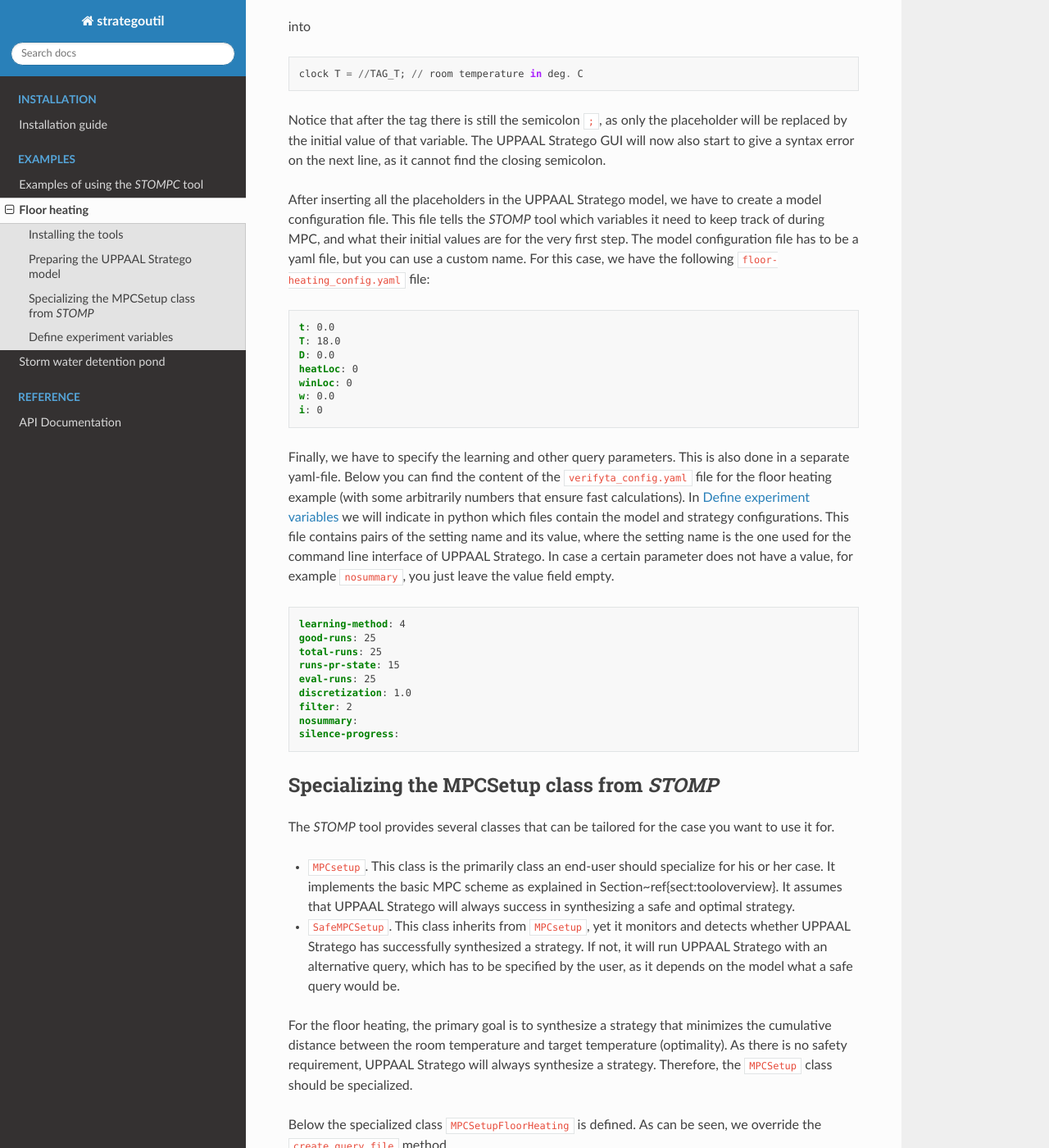
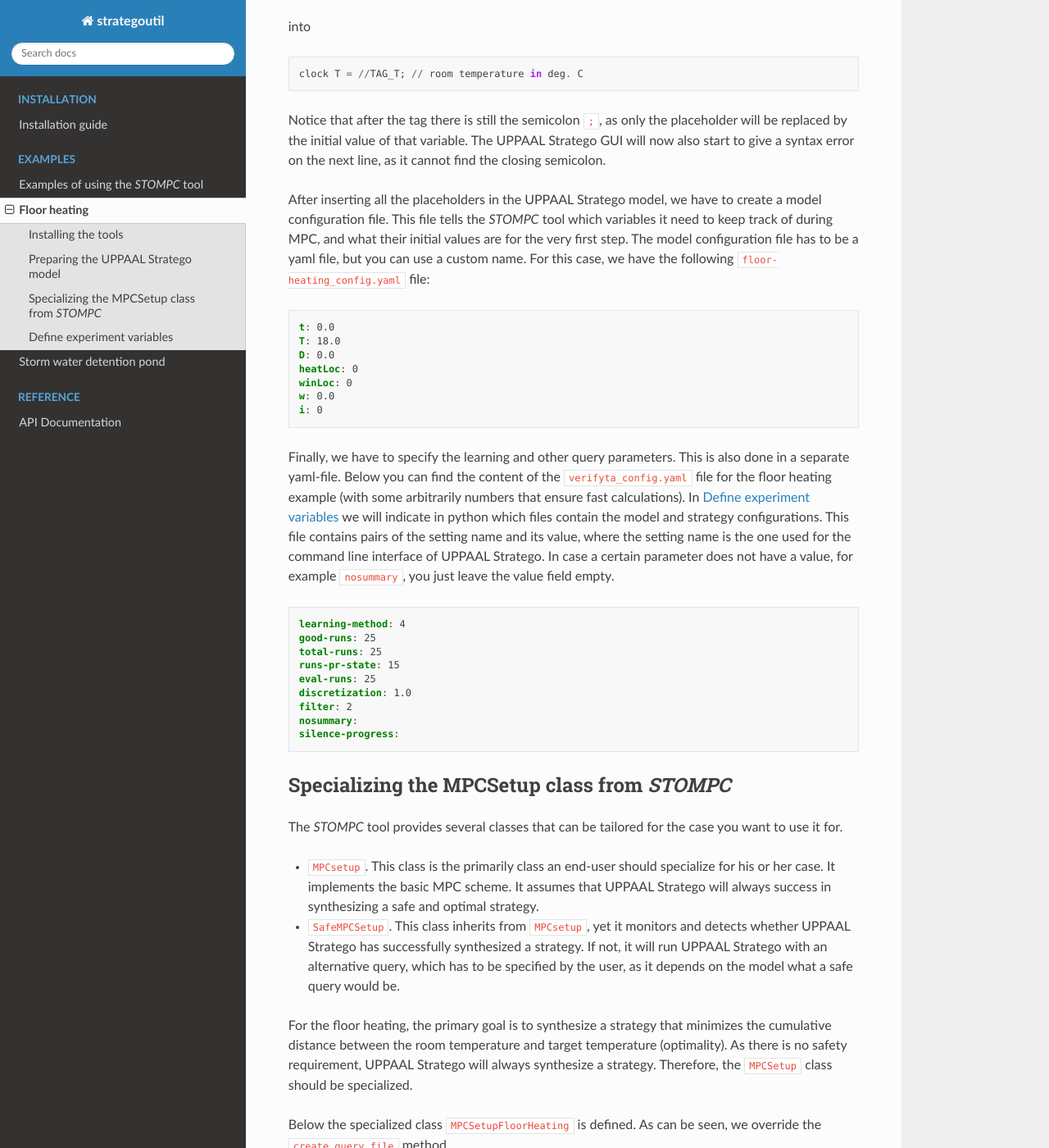
Before and after one commit to DEIS-Tools/strategoutil, a Sphinx documentation site: the page built from docs/source/examples/floor-heating.rst, in a window 1280 px wide and 1400 px high, scrolled down 847 px. Shown: the whole window at 82% size. Built offline with Sphinx 7.4.7 and the Read the Docs theme 2.0.0, drawn with Linux system fonts in a browser that asks for light colours; some of the changed text lies outside the part shown.

Commit message:
Small textual changes to previous examples

```diff
--- a/docs/source/examples/floor-heating.rst
+++ b/docs/source/examples/floor-heating.rst
@@ -29,7 +29,7 @@ suitable for online control. That also has been the situation for this case. The
 from `this paper <doi.org/10.1007/978-3-662-49674-9_14>`_ has been modified for this online
 model-predictive control setup.
 In this section, we do not discuss how to adjust a model suitable for offline control to one for
-online control, but we indicate what you have to do specifically for using *STOMP* tool to
+online control, but we indicate what you have to do specifically for using *STOMPC* tool to
 perform this online control.
 
 In the UPPAAL Stratego model, we need to insert placeholders at the variables that will have
@@ -52,7 +52,7 @@ be replaced by the initial value of that variable. The UPPAAL Stratego GUI will
 give a syntax error on the next line, as it cannot find the closing semicolon.
 
 After inserting all the placeholders in the UPPAAL Stratego model, we have to create a model
-configuration file. This file tells the *STOMP* tool which variables it need to keep track of
+configuration file. This file tells the *STOMPC* tool which variables it need to keep track of
 during MPC, and what their initial values are for the very first step. The model configuration file
 has to be a yaml file, but you can use a custom name. For this case, we have the following
 ``floor-heating_config.yaml`` file:
@@ -89,16 +89,16 @@ parameter does not have a value, for example ``nosummary``, you just leave the v
     silence-progress:
 
 
---------------------------------------------
-Specializing the MPCSetup class from *STOMP*
---------------------------------------------
+---------------------------------------------
+Specializing the MPCSetup class from *STOMPC*
+---------------------------------------------
 
-The *STOMP* tool provides several classes that can be tailored for the case you want to use
+The *STOMPC* tool provides several classes that can be tailored for the case you want to use
 it for.
 
 * ``MPCsetup``. This class is the primarily class an end-user should specialize for his or her
-  case. It implements the basic MPC scheme as explained in Section~\ref{sect:tooloverview}. It
-  assumes that UPPAAL Stratego will always success in synthesizing a safe and optimal strategy.
+  case. It implements the basic MPC scheme. It assumes that UPPAAL Stratego will always success in
+  synthesizing a safe and optimal strategy.
 * ``SafeMPCSetup``. This class inherits from ``MPCsetup``, yet it monitors and detects
   whether UPPAAL Stratego has successfully synthesized a strategy. If not, it will run UPPAAL
   Stratego with an alternative query, which has to be specified by the user, as it depends on the
--- a/docs/source/examples/pond.rst
+++ b/docs/source/examples/pond.rst
@@ -6,7 +6,7 @@
 Storm water detention pond
 ==========================
 
-This part of the documentation demonstrates how *STOMP* is used to perform online control
+This part of the documentation demonstrates how *STOMPC* is used to perform online control
 for storm water detention ponds.
 
 --------------------
@@ -258,7 +258,7 @@ Finally, we can create the MPC object from our ``MPCSetupPond`` class:
 Combining strategy synthesis and simulation
 -------------------------------------------
 
-Finally, we need to actually define how *STOMP* should combine UPPAAL Stratego and SWMM
+Finally, we need to actually define how *STOMPC* should combine UPPAAL Stratego and SWMM
 together. Because SWMM is a stateful simulator from which we cannot extract the full state through
 the pySWMM API, we cannot use the default ``SafeMPCSetup.run`` method to perform MPC.
 Therefore, we will 'pause' the SWMM simulator after each step and let ``SafeMPCSetup`` perform
```
Also changed, not shown: other parts of docs/source/examples/floor-heating.rst (+1 -1 lines).
